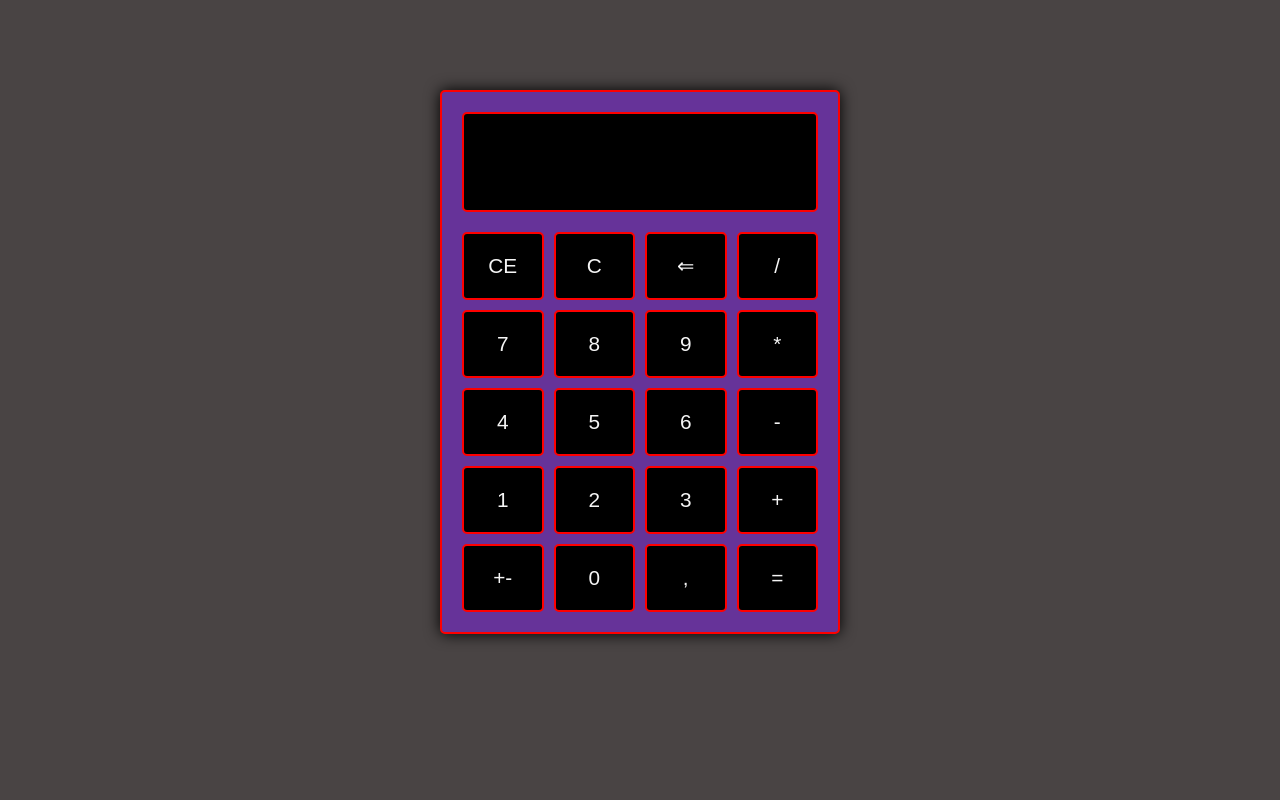
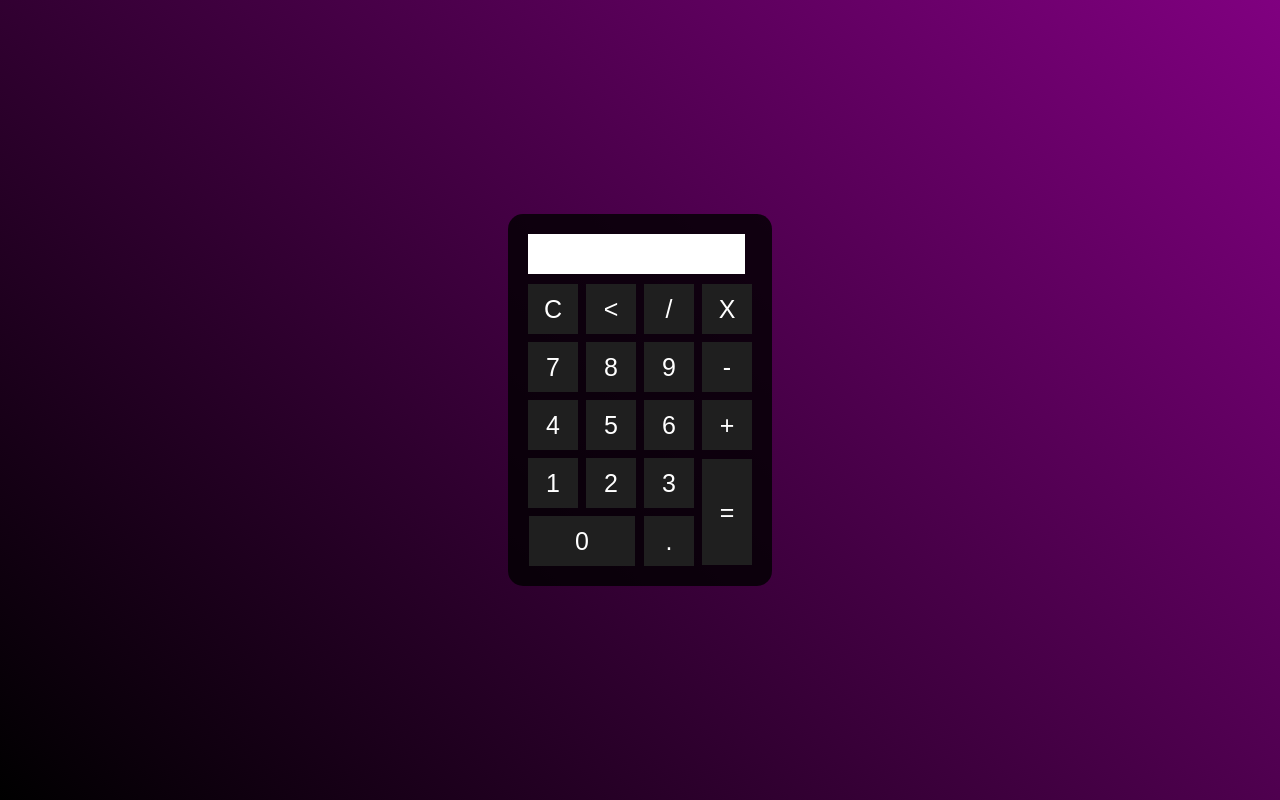
Before and after one commit to kaiofsca/CalculadoraJS, a plain HTML site: page index.html in a window 1280 px wide. Drawn offline with Linux system fonts and the light colour scheme.

Commit message:
refazendo e terminando projetinho

```diff
--- a/css/style.css
+++ b/css/style.css
@@ -1,61 +1,49 @@
-* {
+*{
     margin: 0;
     padding: 0;
-    box-sizing: border-box;
 }
 
-body {
-    background-color: rgb(73, 68, 68);
-    padding: 90px 0;
+.fundo{
+    background-image: linear-gradient(45deg,black, purple);
+    height: 100vh;
+    color: #fff;
+    font-family: Arial, Helvetica, sans-serif;
+    text-align: center;
 }
 
-.calculator {
-    width: 400px;
-    margin: 0 auto;
-    background-color: rebeccapurple;
-    padding: 20px;
-    border-radius: 5px;
-    box-shadow: 0 0 15px black;
-    border: 2px solid red;
+.calculadora{
+    position: absolute;
+    background-color: rgba(0, 0, 0, 0.8);
+    top: 50%;
+    left: 50%;
+    transform: translate(-50%,-50%);
+    border-radius: 15px;
+    padding: 15px;
 }
 
-#display{
-    display: flex;
-    justify-content: flex-end;
-    width: 100%;
-    height: 100px;
-    margin-bottom: 20px;
-    padding: 15px;
-    background-color: black;
-    color: white;
-    font: normal 4rem serif;
-    overflow: hidden;
-    border-radius: 5px;
-    border: 2px solid red;
+.botao{
+    width: 50px;
+    height: 50px;
+    font-size: 25px;
+    cursor: pointer;
+    margin: 3px;
+    background-color: rgb(31,31,31);
+    border: none;
+    color: #fff;
+    transition: all 0.5s ease;
 }
 
-.calculator-buttons {
-    display: grid;
-    grid-template-columns: 1fr 1fr 1fr 1fr;
-    grid-gap: 10px;
+.botao:hover{
+    background-color: black;
 }
 
-.calculator button {
-    cursor: pointer;
-    background: black;
-    color: whitesmoke;
-    padding: 20px;
-    border-radius: 5px;
-    font-size: 1.3rem;
-    outline: none;
-    border: 2px solid rgb(255, 0, 0);
+#resultado{
+    background-color: white;
+    width: 207px;
+    height: 30px;
+    margin: 5px;
+    font-size: 25px;
+    color: black;
+    text-align: right;
+    padding: 5px;
 }
-
-button:hover{
-    background-color: red;
-    color: black;
-}
-
-button:active{
-    background: rgb(243, 67, 67);
-}
--- a/index.html
+++ b/index.html
@@ -9,29 +9,39 @@
 </head>
 <body>
 
-    <div class="calculator">
-        <div id="display"></div>
-        <div class="calculator-buttons">
-            <button id="limparDisplay">CE</button>
-            <button id="limparCalculo">C</button>
-            <button id="backspace">⇐</button>
-            <button id="operadorDividir">/</button>
-            <button id="tecla7">7</button>
-            <button id="tecla8">8</button>
-            <button id="tecla9">9</button>
-            <button id="operadorMultiplicar">*</button>
-            <button id="tecla4">4</button>
-            <button id="tecla5">5</button>
-            <button id="tecla6">6</button>
-            <button id="operadorSubtrair    ">-</button>
-            <button id="tecla1">1</button>
-            <button id="tecla2">2</button>
-            <button id="tecla3">3</button>
-            <button id="operadorAdicionar">+</button>
-            <button id="inverter">+-</button>
-            <button id="tecla0">0</button>
-            <button id="decimal">,</button>
-            <button id="igual">=</button>
+    <div class="fundo">
+        <div class="calculadora">
+            <div id="resultado"></div>
+            <table>
+                <tr>
+                    <td><button class="botao" onclick="clean()">C</button></td>
+                    <td><button class="botao" onclick="back()"><</button></td>
+                    <td><button class="botao" onclick="insert('/')">/</button></td>
+                    <td><button class="botao" onclick="insert('*')">X</button></td>
+                </tr>
+                <tr>
+                    <td><button class="botao" onclick="insert('7')">7</button></td>
+                    <td><button class="botao" onclick="insert('8')">8</button></td>
+                    <td><button class="botao" onclick="insert('9')">9</button></td>
+                    <td><button class="botao" onclick="insert('-')">-</button></td>
+                </tr>
+                <tr>
+                    <td><button class="botao" onclick="insert('4')">4</button></td>
+                    <td><button class="botao" onclick="insert('5')">5</button></td>
+                    <td><button class="botao" onclick="insert('6')">6</button></td>
+                    <td><button class="botao" onclick="insert('+')">+</button></td>
+                </tr>
+                <tr>
+                    <td><button class="botao" onclick="insert('1')">1</button></td>
+                    <td><button class="botao" onclick="insert('2')">2</button></td>
+                    <td><button class="botao" onclick="insert('3')">3</button></td>
+                    <td rowspan="2"><button class="botao" style="height: 106px;" onclick="calcular()">=</button></td>
+                </tr>
+                <tr>
+                    <td colspan="2"><button class="botao" style="width: 106px;" onclick="insert('0')">0</button></td>
+                    <td><button class="botao" onclick="insert('.')">.</button></td>
+                </tr>
+            </table>
         </div>
     </div>
 
--- a/js/calculador.js
+++ b/js/calculador.js
@@ -1,13 +1,23 @@
-'use strict' // instrui o navegador para usar o modo Estrito, que é como se fosse uma versão mais segura e reduzida do JavaScript.
 
-const display = document.getElementById('display')
-const numeros = document.querySelectorAll('[id*=tecla]') // "*" qualquer elemento que tenha "tecla no nome"
-const operadores = document.querySelectorAll('[id*=operador]')
-
-const atualizarDisplay = (texto) => {
-    display.textContent += texto
+function insert(num) {
+    let numero = document.getElementById('resultado').innerHTML
+    document.getElementById('resultado').innerHTML = numero + num;
 }
 
-const inserirNumero = (evento) => atualizarDisplay(evento.target.textContent) // recebe do addEventListener um evento
+function clean() {
+    document.getElementById('resultado').innerHTML = ''
+}
 
-numeros.forEach (numero => numero.addEventListener('click', inserirNumero)) // add evento em todos os numeros.
+function back() {
+    let resultado = document.getElementById('resultado').innerHTML
+    document.getElementById('resultado').innerHTML = resultado.substring(0, resultado.length -1)
+}
+
+function calcular() {
+    let resultado = document.getElementById('resultado').innerHTML
+    if(resultado) {
+        document.getElementById('resultado').innerHTML = eval(resultado) // eval uma funçao que ja vai computar todo nosso resultado
+    } else {
+        alert('Nada para calcular!')
+    }
+}
```
